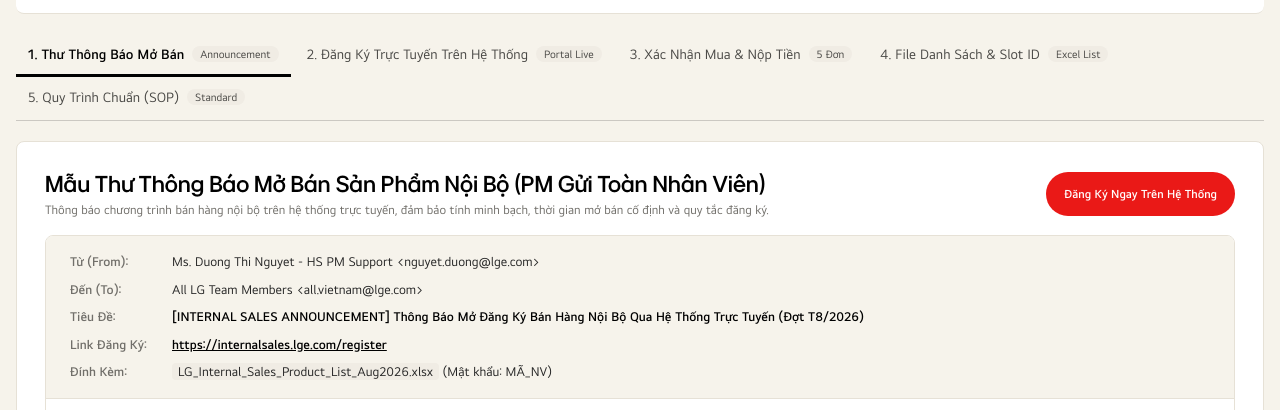
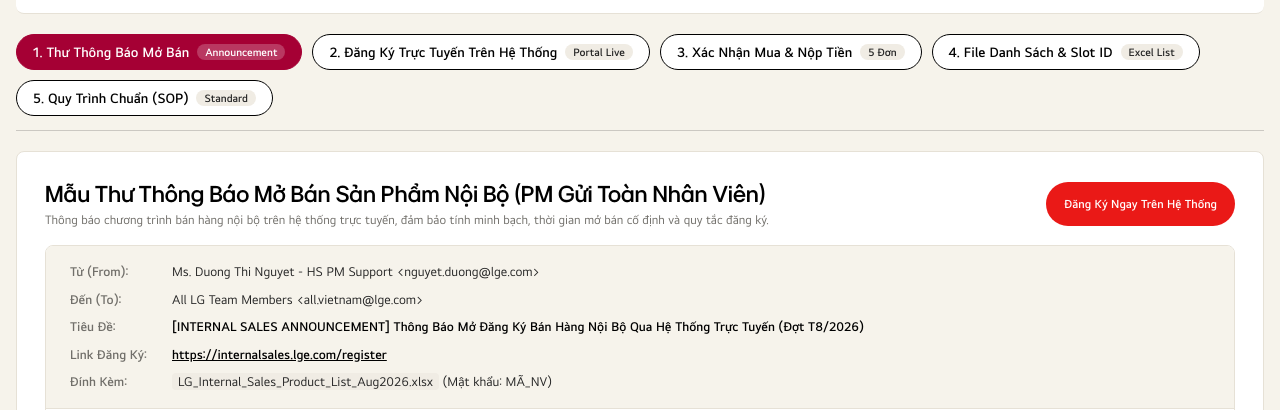
Before and after one commit to Gobitangocbao/lg-internal-sales-portal, a plain HTML site: page index.html in a window 1280 px wide. Shown: the part 95-505 px from the top of the page. Drawn offline with Linux system fonts and the light colour scheme.

Commit message:
v7.2: tab dieu huong dam hon

```diff
--- a/index.html
+++ b/index.html
@@ -69,13 +69,15 @@
     .btn-secondary { background: var(--lg-card-bg); color: var(--lg-ink); border-color: var(--lg-ink); }
 
     /* Tabs */
-    .nav-tabs { display: flex; flex-wrap: wrap; gap: 0 4px; border-bottom: 1px solid var(--lg-border-strong); }
-    .tab-btn { padding: 12px 12px; background: transparent; border: none; border-bottom: 3px solid transparent;
-      font-family: inherit; font-weight: 400; font-size: 14px; color: var(--lg-text-2); cursor: pointer;
-      display: flex; align-items: center; gap: 8px; white-space: nowrap; }
-    .tab-btn:hover:not(.active) { color: var(--lg-ink); }
-    .tab-btn.active { color: var(--lg-ink); font-weight: 600; border-bottom-color: var(--lg-ink); }
-    .tab-badge { background: var(--lg-panel-2) !important; color: var(--lg-text-2) !important; padding: 2px 8px; border-radius: 999px; font-size: 11px; font-weight: 400; }
+    .nav-tabs { display: flex; flex-wrap: wrap; gap: 10px; padding-bottom: 14px; border-bottom: 1px solid var(--lg-border-strong); }
+    .tab-btn { padding: 9px 16px; background: var(--lg-card-bg); border: 1.5px solid var(--lg-ink); border-radius: 999px;
+      font-family: inherit; font-weight: 600; font-size: 14px; color: var(--lg-ink); cursor: pointer;
+      display: flex; align-items: center; gap: 8px; white-space: nowrap; transition: background .15s, color .15s, border-color .15s; }
+    .tab-btn:hover:not(.active) { background: var(--lg-ink); color: var(--lg-card-bg); }
+    .tab-btn.active { background: #A50034; border-color: #A50034; color: #FFFFFF; }
+    .tab-btn:focus-visible { outline: 2px solid #A50034; outline-offset: 2px; }
+    .tab-badge { background: var(--lg-panel-2) !important; color: var(--lg-text) !important; padding: 2px 8px; border-radius: 999px; font-size: 11px; font-weight: 600; }
+    .tab-btn.active .tab-badge, .tab-btn:hover .tab-badge { background: rgba(255,255,255,.22) !important; color: inherit !important; }
 
     .tab-content { display: none; background: var(--lg-card-bg); border: 1px solid var(--lg-border); border-radius: 8px; padding: 28px; }
     .tab-content.active { display: block; }
```
